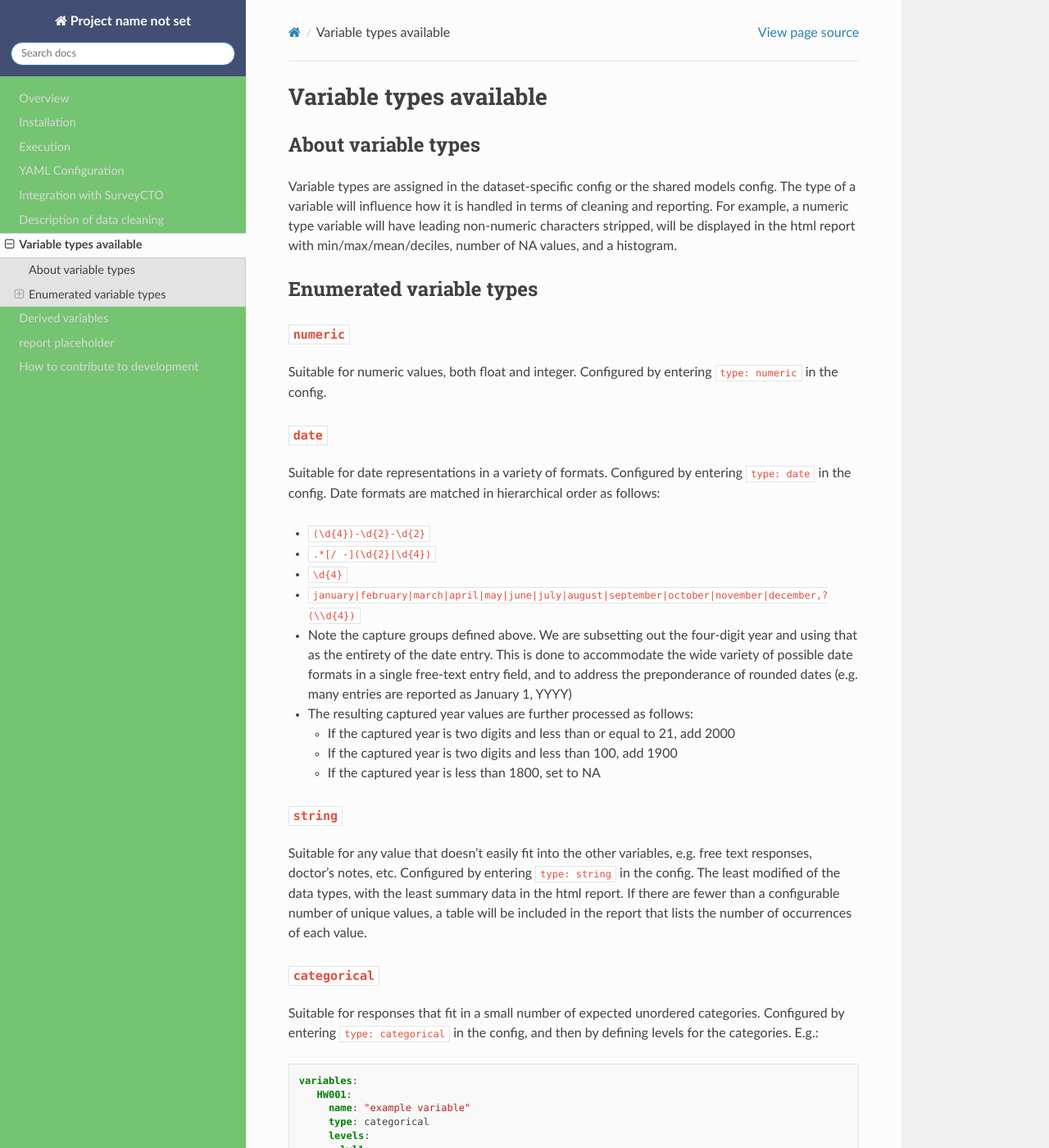
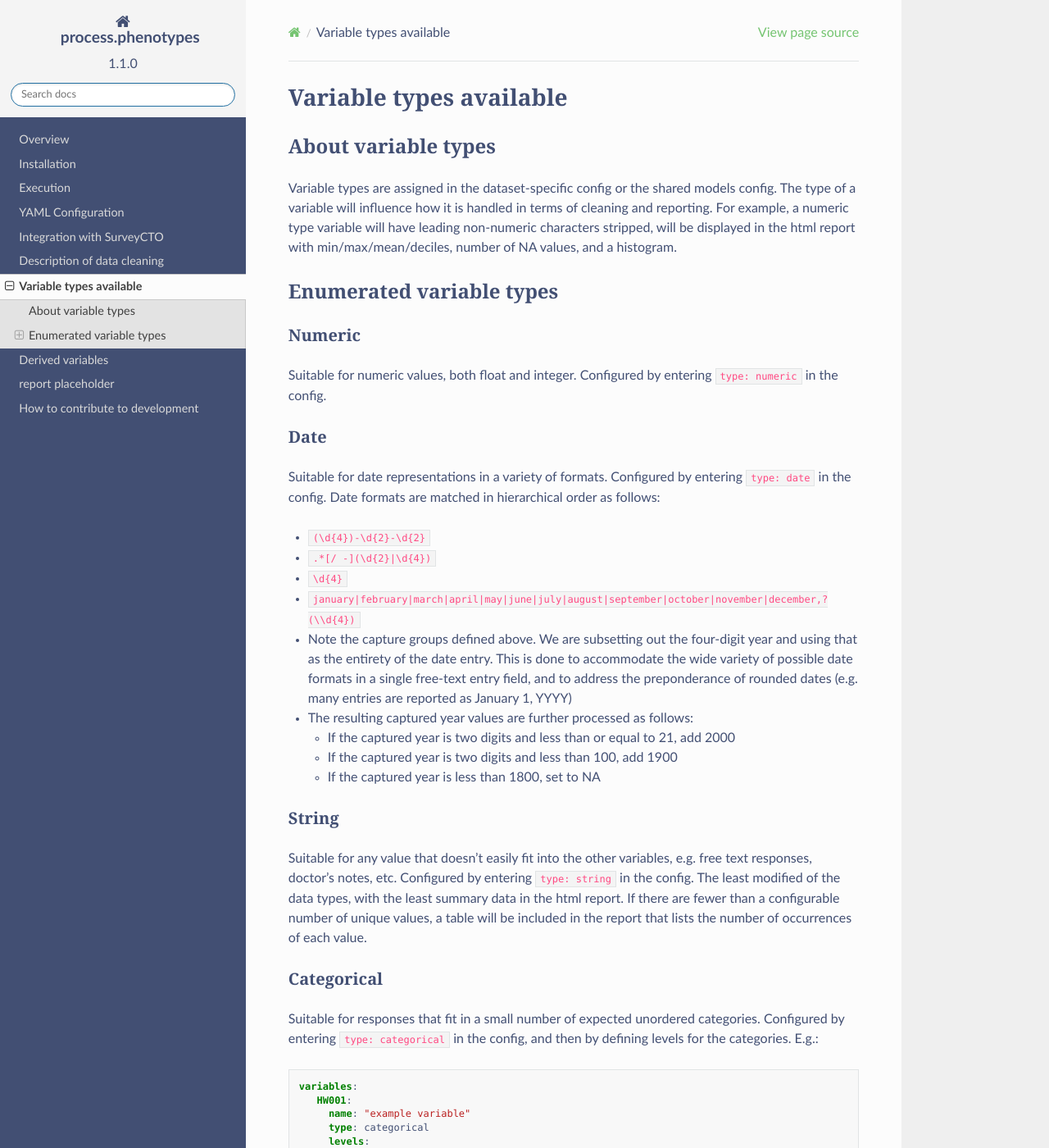
Before and after one commit to lightning-auriga/process.phenotypes, a Sphinx documentation site: the page built from docs/source/variable_types.md, in a window 1280 px wide and 1400 px high. Shown: the whole window at 82% size. Built offline with Sphinx 7.4.7 and the Read the Docs theme 2.0.0, drawn with Linux system fonts in a browser that asks for light colours; some of the changed text lies outside the part shown.

Commit message:
docs: minor color, font, etc changes to sphinx docs

```diff
--- a/docs/source/_static/custom.css
+++ b/docs/source/_static/custom.css
@@ -1,6 +1,46 @@
 .wy-nav-side {
-    background: #75c471;
-}
-.wy-side-nav-search, .wy-nav-top {
     background: #424f73;
 }
+
+.wy-side-nav-search, .wy-nav-top {
+    background: #f4f4f4;
+}
+
+.wy-side-nav-search>a {
+   color: #424f73;
+   font-size:120%;
+   max-width: 60%;
+}
+
+.wy-side-nav-search>div.version {
+   color: #424f73;
+}
+
+code.literal {
+    color: #ff4982 !important;
+    background-color: #f4f4f4 !important;
+}
+
+h1, h2, h3, h4 {
+    font-family: "Georgia", "Times New Roman", "Playfair Display", "Didot", Times, serif;
+    font-weight: bold;
+}
+
+body {
+    color: #424f73;
+}
+
+.wy-nav-content-wrap a:visited {
+    color: #aaaaaa /*#f0b421*/;
+}
+
+.wy-nav-content-wrap a {
+    color: #75c471;
+}
+
+footer {
+    background-image: url("/Users/bariballew/54gene_background.png");
+    background-repeat: no-repeat;
+    background-position: 80% 100%;
+    background-size: contain;
+}
--- a/docs/source/conf.py
+++ b/docs/source/conf.py
@@ -1,6 +1,9 @@
 import sphinx_rtd_theme
 
 copyright = "2022, B. Ballew, C. Auriga, 54gene"
+
+project = "process.phenotypes"
+version = "1.1.0"
 
 html_static_path = ['_static']
 html_css_files = ['custom.css']
@@ -11,3 +14,5 @@ extensions = [
 ]
 
 html_theme = "sphinx_rtd_theme"
+
+html_logo = "/Users/bariballew/54gene_logo.png"
--- a/docs/source/index.rst
+++ b/docs/source/index.rst
@@ -1,9 +1,9 @@
 =====================================================================
 process.phenotypes: automated phenotype standardization and reporting
 =====================================================================
----------------------------------------------
-Documentation of phenotype cleaning at 54gene
----------------------------------------------
+----------------------------------------------------------------------
+Documentation of phenotype cleaning at `54gene <https://54gene.com/>`_
+----------------------------------------------------------------------
 
 .. toctree::
    :maxdepth: 2
--- a/docs/source/variable_types.md
+++ b/docs/source/variable_types.md
@@ -6,11 +6,11 @@ Variable types are assigned in the dataset-specific config or the shared models
 
 ## Enumerated variable types
 
-### `numeric`
+### Numeric
 
 Suitable for numeric values, both float and integer.  Configured by entering `type: numeric` in the config.
 
-### `date`
+### Date
 
 Suitable for date representations in a variety of formats.  Configured by entering `type: date` in the config.  Date formats are matched in hierarchical order as follows:
 
@@ -24,12 +24,12 @@ Suitable for date representations in a variety of formats.  Configured by enteri
   - If the captured year is two digits and less than 100, add 1900
   - If the captured year is less than 1800, set to NA
 
-### `string`
+### String
 
 Suitable for any value that doesn't easily fit into the other variables, e.g. free text responses, doctor's notes, etc.  Configured by entering `type: string` in the config.  The least modified of the data types, with the least summary data in the html report.  If there are fewer than a configurable number of unique values, a table will be included in the report that lists the number of occurrences of each value.
 
 (categorical)=
-### `categorical`
+### Categorical
 
 Suitable for responses that fit in a small number of expected unordered categories.  Configured by entering `type: categorical` in the config, and then by defining levels for the categories.  E.g.:
 
```
Also changed, not shown: other parts of docs/source/variable_types.md (+5 -5 lines).
